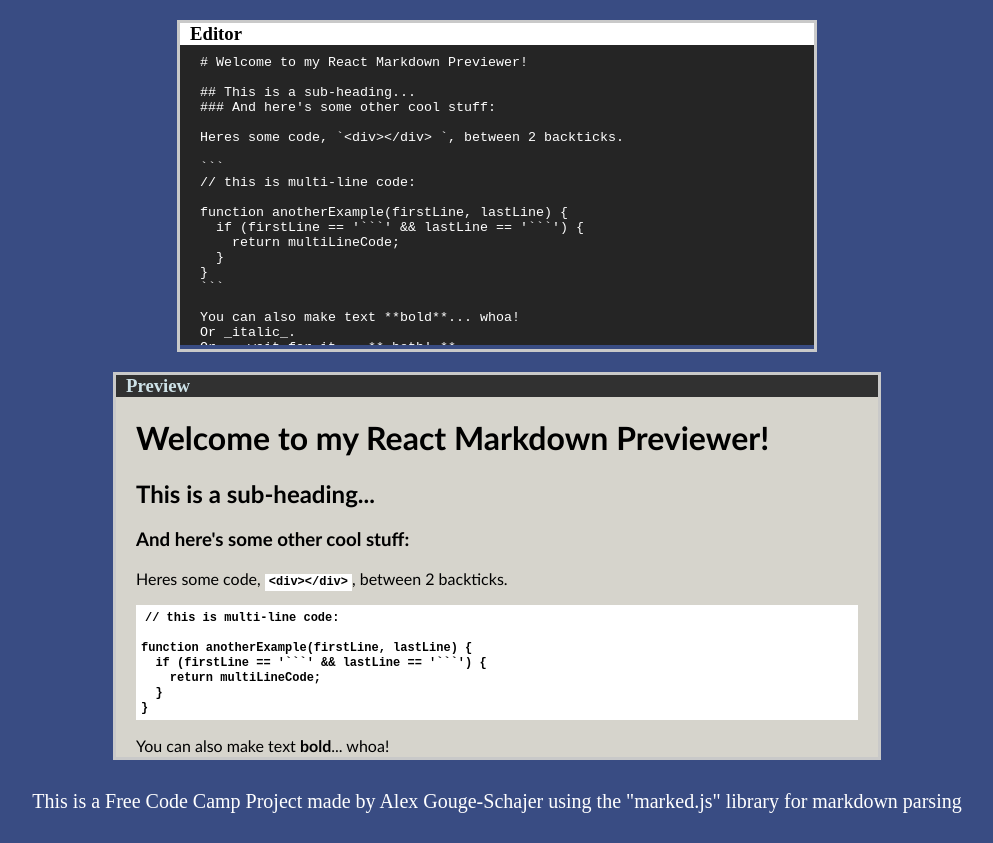
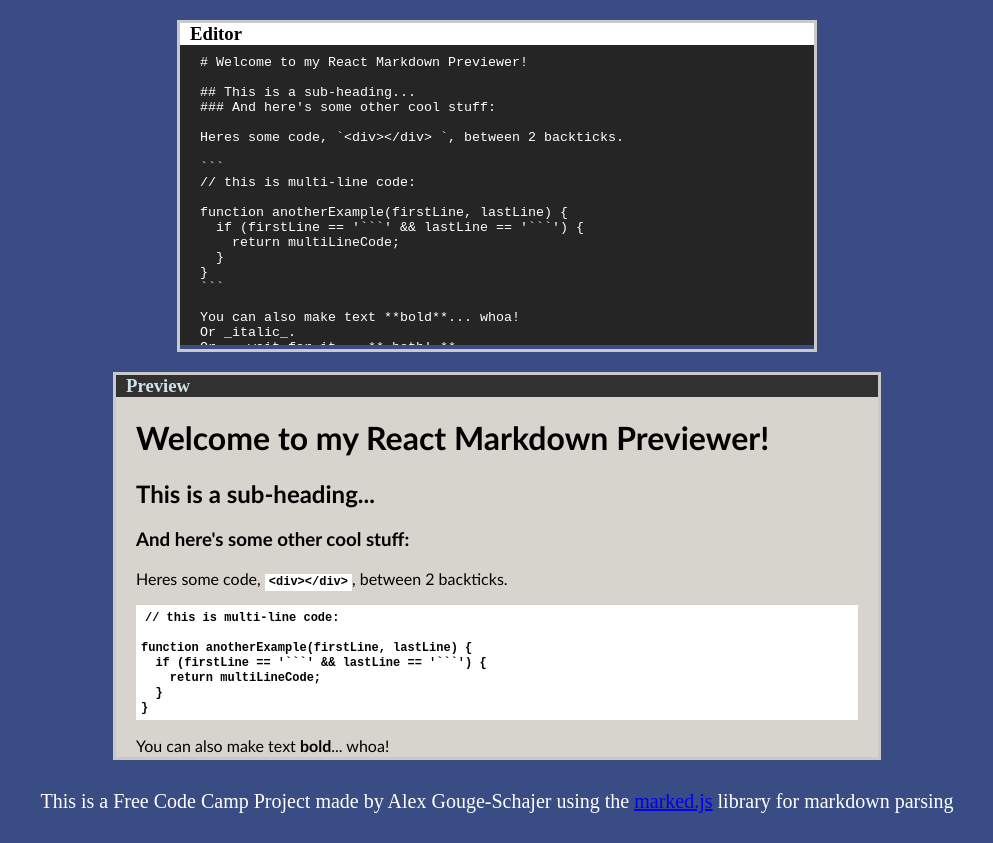
Before and after one commit to thegouge/fcc-markdown-preview, a React (Create React App) app: page / in a window 1280 px wide. Shown: the whole page, without its empty margins (143-1136 px from the left). Built offline with nearby package versions, Linux system fonts and the light colour scheme.

Commit message:
updated footer with a link

```diff
--- a/src/components/Footer.js
+++ b/src/components/Footer.js
@@ -5,8 +5,9 @@
   return (
     <footer>
       <p>
-        This is a Free Code Camp Project made by Alex Gouge-Schajer using the
-        "marked.js" library for markdown parsing
+        This is a Free Code Camp Project made by Alex Gouge-Schajer using the{" "}
+        <a href="https://marked.js.org/#/README.md">marked.js</a> library for
+        markdown parsing
       </p>
     </footer>
   );
```
